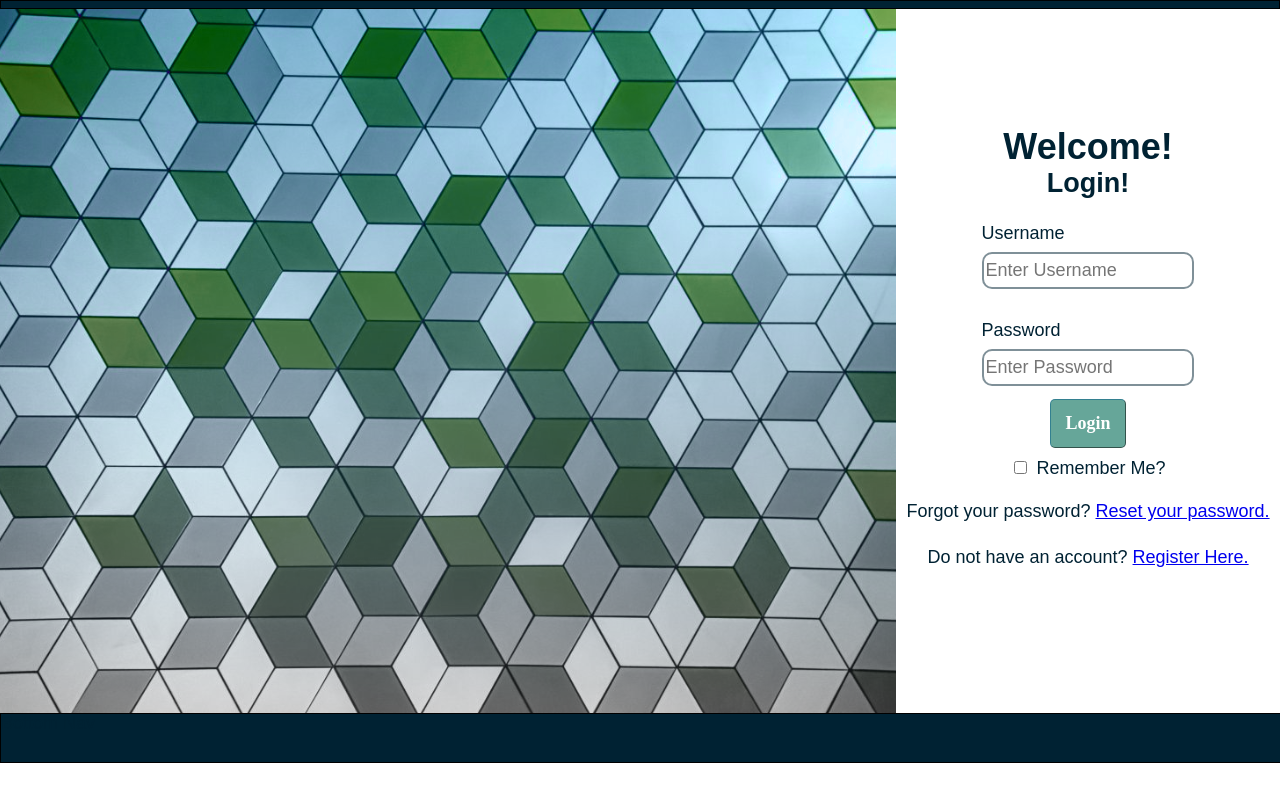
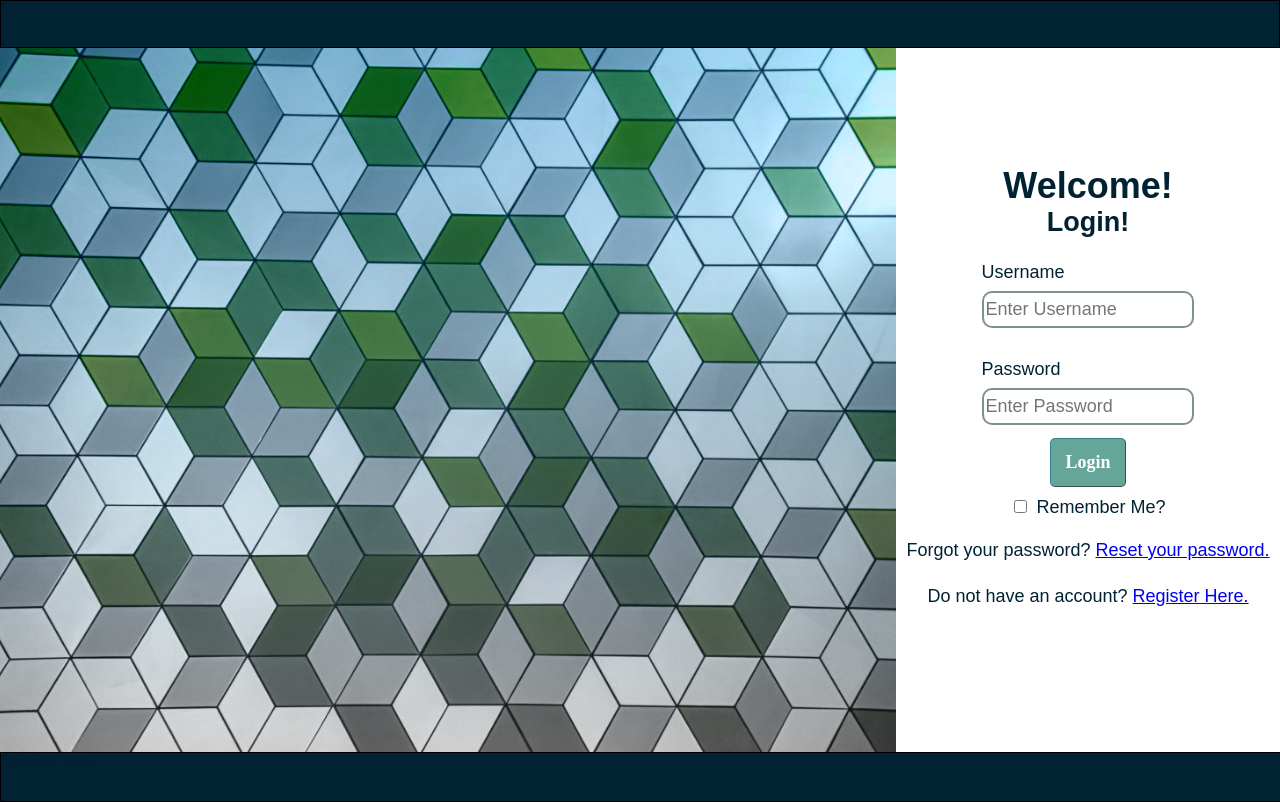
Before and after one commit to Martin-Martinez4/logor, a React (Create React App) app: page / in a window 1280 px wide. Built offline with nearby package versions, Linux system fonts and the light colour scheme.

Commit message:
Small fix for the height on the topBar css and .topBar__search.contained

```diff
--- a/src/components/TopandBottom/Nav.css
+++ b/src/components/TopandBottom/Nav.css
@@ -2,6 +2,7 @@
 .topBar__search.contained{
 
     width: 100%;
+    height: fit-content;
     margin: 0;
 
     border-radius: 5px 5px 2px 2px;
@@ -59,7 +60,7 @@
     /* background-color: #002233; */
     background-color: var(--UIBlack);
     width: 100vw;
-    height: fit-content;
+    height: 6vh;
     border: 1px solid black;
     display: flex;
 
```
